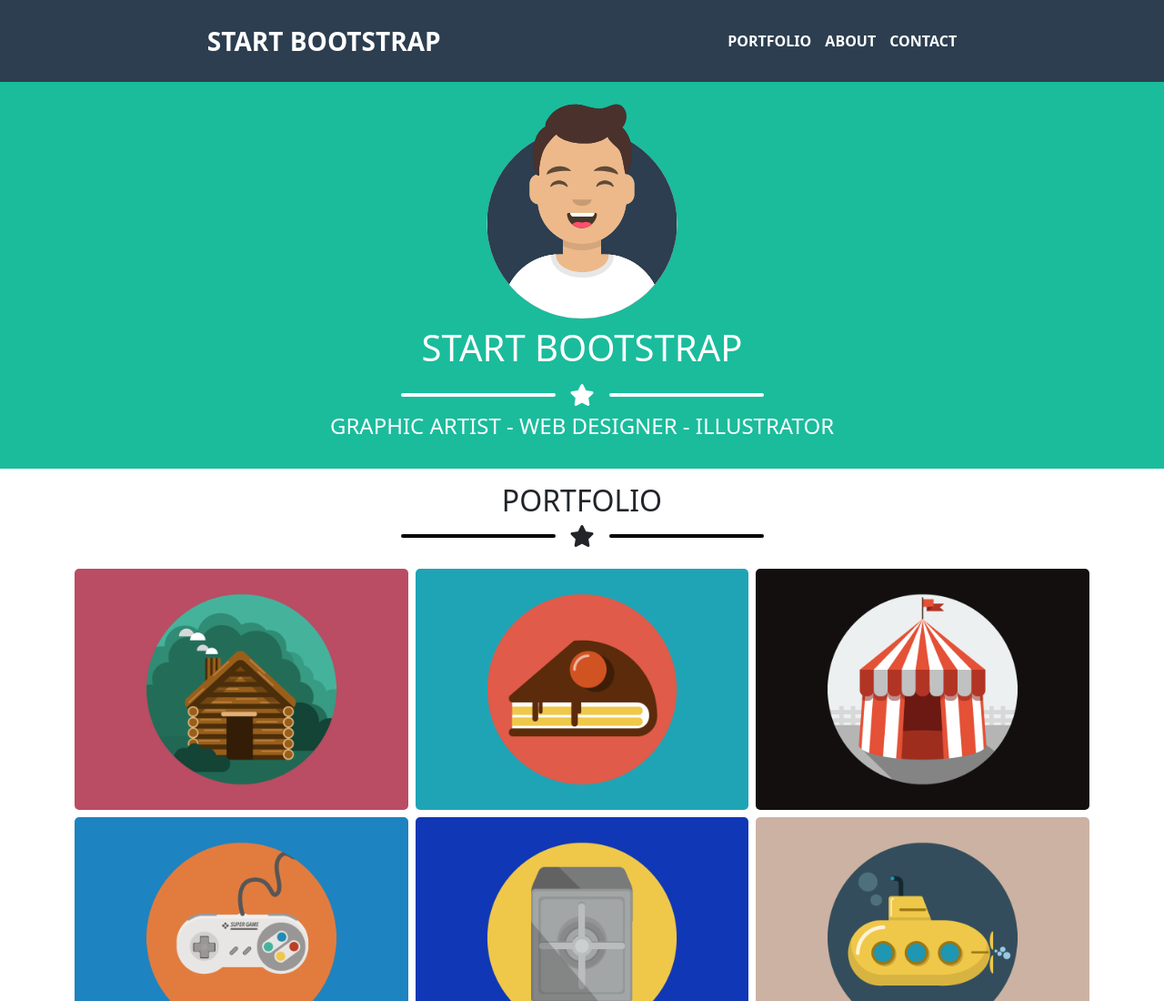
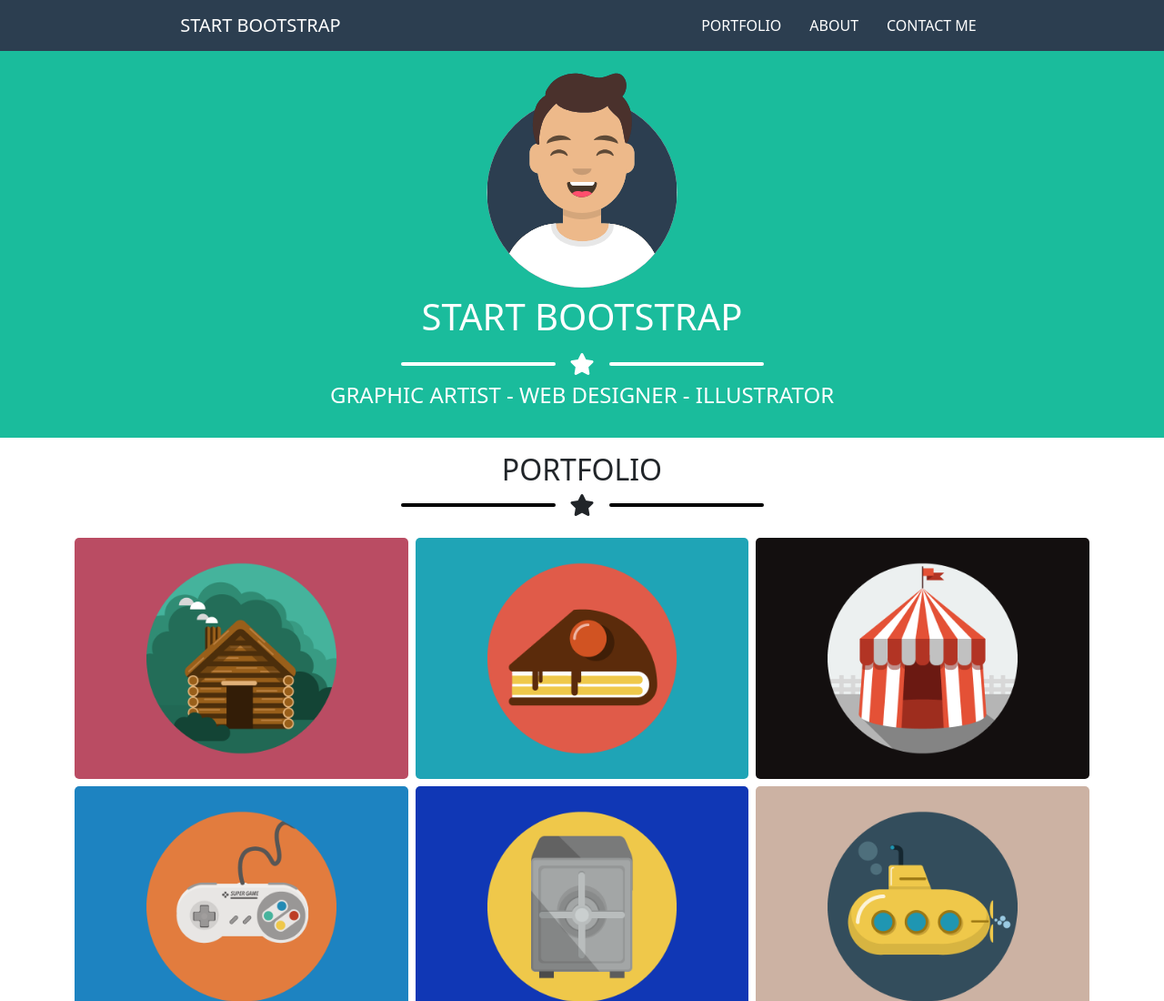
Before and after one commit to Siripiri-hue/html-css-bootstrap-freelancer, a plain HTML site: page index.html in a window 1280 px wide. Shown: the top 1100 px of the page at 91% size. Drawn offline with nearby package versions, Linux system fonts and the light colour scheme.

Commit message:
Aggiunta navbar bootstrap

```diff
--- a/index.html
+++ b/index.html
@@ -14,25 +14,31 @@
 </head>
 
 <body>
-    <header id="ms_header" class="text-white text-uppercase ms_bg-navy fw-bold">
-        <div class="container">
-            <nav class="row align-items-center justify-content-around">
-                <div class="col-auto fs-3">Start Bootstrap</div>
-                <div class="col-auto">
-                    <ul class="ms_ul">
-                        <li>
-                            <a class="ms_a" href="#ms_portfolio">Portfolio</a>
+    <header id="ms_header">
+        <!-- class="text-white text-uppercase ms_bg-navy fw-bold" -->
+        <nav class="navbar navbar-expand-lg navbar-dark ms_bg-navy">
+            <div class="container-fluid d-flex justify-content-around">
+              <a class="navbar-brand text-uppercase" href="#">Start Bootstrap</a>
+              <div id="ms_flex-item">
+                <button class="navbar-toggler" type="button" data-bs-toggle="collapse" data-bs-target="#navbarSupportedContent" aria-controls="navbarSupportedContent" aria-expanded="false" aria-label="Toggle navigation">
+                    <span class="navbar-toggler-icon"></span>
+                  </button>
+                  <div class="collapse navbar-collapse" id="navbarSupportedContent">
+                    <ul class="navbar-nav me-auto mb-2 mb-lg-0 text-uppercase">
+                      <li class="nav-item">
+                        <a class="nav-link text-white" aria-current="page" href="#portfolio">Portfolio</a>
                       </li>
-                        <li>
-                            <a class="ms_a" href="#ms_about">About</a>
+                      <li class="nav-item">
+                        <a class="nav-link text-white" href="#about">About</a>
                       </li>
-                        <li>
-                            <a class="ms_a" href="#ms_contact-me">Contact</a>
+                      <li class="nav-item">
+                        <a class="nav-link text-white" href="#contact-me">Contact me</a>
                       </li>
                     </ul>
                   </div>
+              </div>
+            </div>
           </nav>
-        </div>
     </header>
 
     <main>
@@ -141,7 +147,6 @@
                         </div>
                     </div>
                 </div>
-            </div>
 
                 <div class="row">
                     <div class="col-12">
@@ -156,6 +161,7 @@
                             <input type="text" id="message" value="Message" rows="5" cols="40" >
                             <button type="button" class="btn btn-info ms_bg-turquoise my-3">Send</button>
                         </form>
+                    </div>
                 </div>
             </div>
         </section>
@@ -200,5 +206,6 @@
     </section>
     </footer>
 
+    <script src="https://cdn.jsdelivr.net/npm/bootstrap@5.0.2/dist/js/bootstrap.bundle.min.js" integrity="sha384-MrcW6ZMFYlzcLA8Nl+NtUVF0sA7MsXsP1UyJoMp4YLEuNSfAP+JcXn/tWtIaxVXM" crossorigin="anonymous"></script>
 </body>
 </html>
```
Lines whose indentation alone changed are shown as unchanged.
